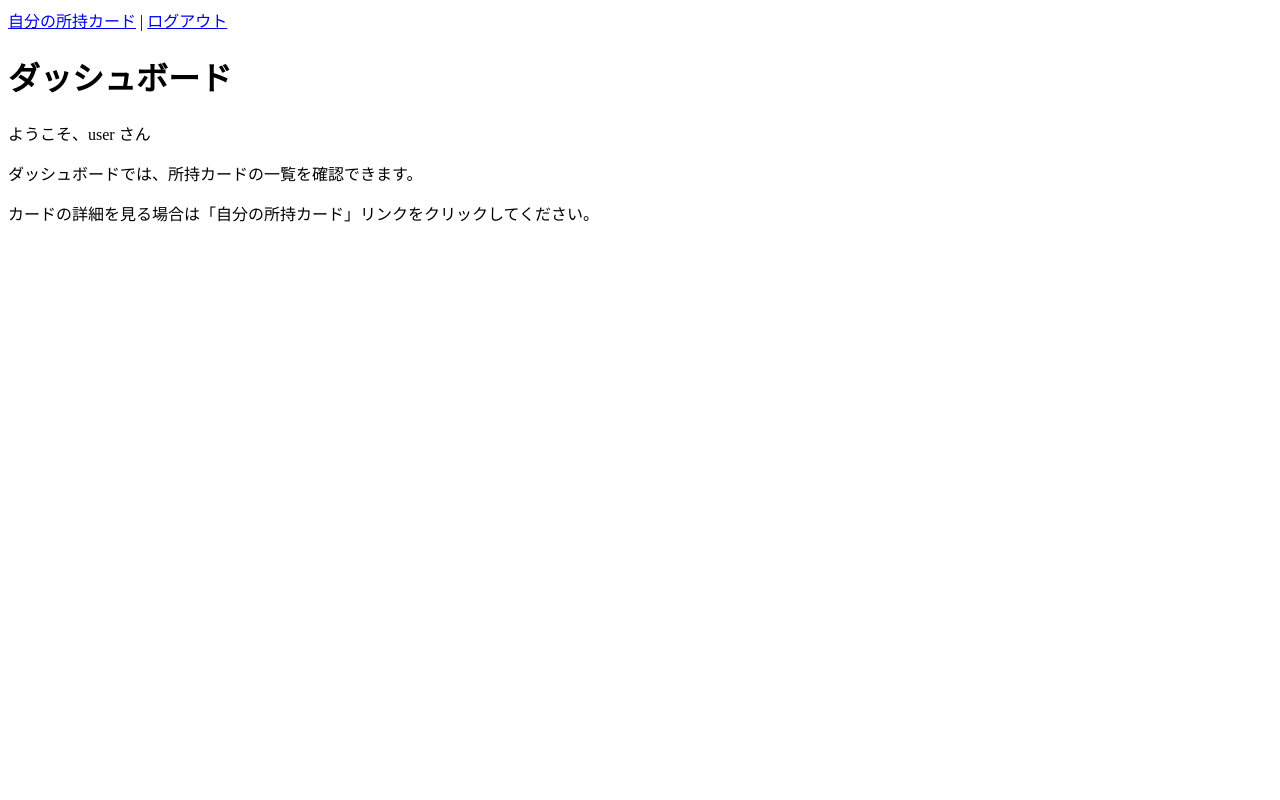
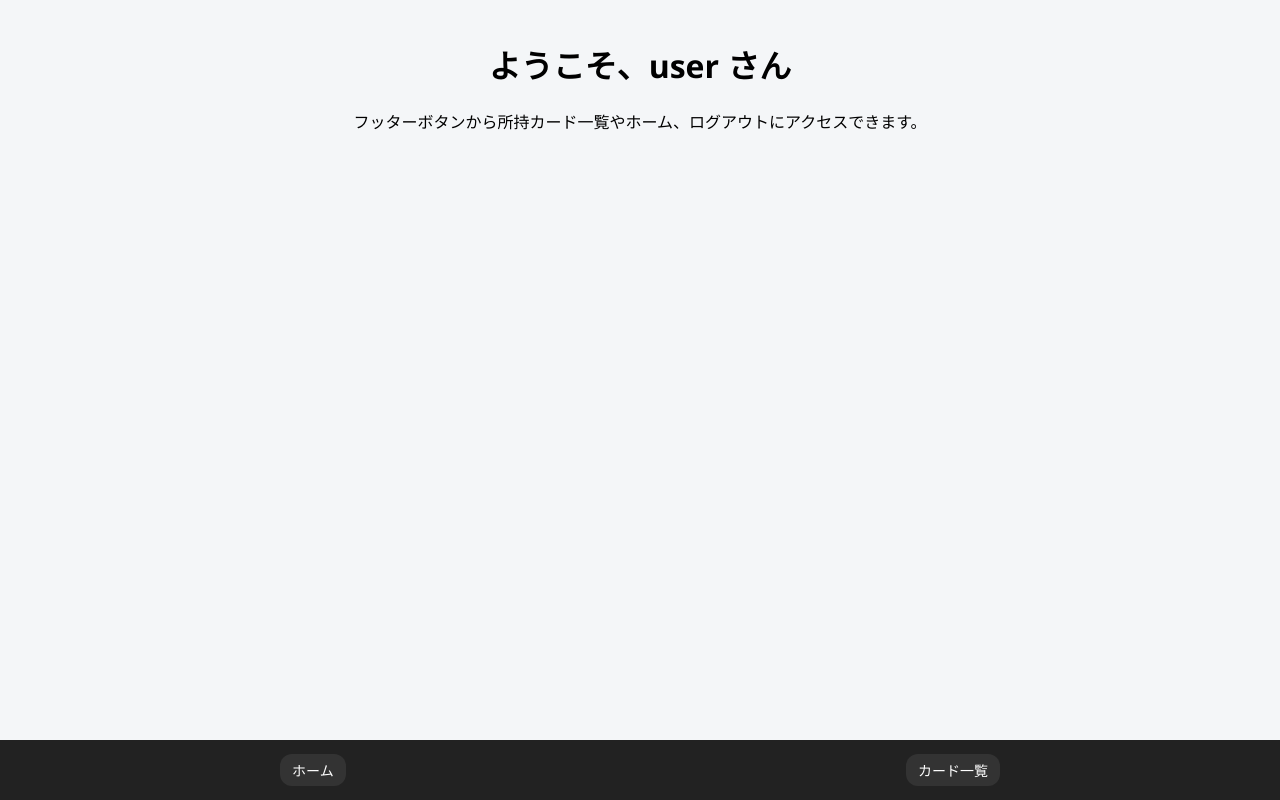
Before and after one commit to KTC-RuiYamaguchi/SecondAssignmentServerLinux, a PHP site: page /dashboard.php in a window 1280 px wide. Run offline with PHP 8.4, Linux system fonts and the light colour scheme; a user stored in the database is signed in; data comes from the database, SQL or seed files in the repository.

Commit message:
フッター実装

```diff
--- a/SocialGame/htdocs/dashboard.php
+++ b/SocialGame/htdocs/dashboard.php
@@ -14,7 +14,7 @@ try {
         PDO::ATTR_ERRMODE => PDO::ERRMODE_EXCEPTION
     ]);
 
-    // ログイン中ユーザーの名前を取得
+    // ログイン中ユーザーの名前取得
     $stmt = $pdo->prepare("SELECT user_name FROM users WHERE user_id = ?");
     $stmt->execute([$_SESSION['user_id']]);
     $row = $stmt->fetch(PDO::FETCH_ASSOC);
@@ -25,15 +25,38 @@ try {
     exit;
 }
 ?>
+<!DOCTYPE html>
+<html lang="ja">
+<head>
+<meta charset="UTF-8">
+<meta name="viewport" content="width=device-width, initial-scale=1.0">
+<title>ダッシュボード</title>
+<link rel="stylesheet" href="footer_style.css">
+<style>
+body {
+    margin:0;
+    font-family:"Segoe UI", Roboto, sans-serif;
+    background:#f4f6f8;
+    min-height:100vh;
+    display:flex;
+    flex-direction:column;
+}
 
-<nav>
-    <!-- プレイヤー用リンクのみ -->
-    <a href="user_cards_list.php">自分の所持カード</a> |
-    <a href="logout.php">ログアウト</a>
-</nav>
+main {
+    flex:1;
+    padding:20px;
+    text-align:center;
+}
+</style>
+</head>
+<body>
 
-<h1>ダッシュボード</h1>
-<p>ようこそ、<?= htmlspecialchars($user_name, ENT_QUOTES) ?> さん</p>
+<main>
+    <h1>ようこそ、<?= htmlspecialchars($user_name, ENT_QUOTES) ?> さん</h1>
+    <p>フッターボタンから所持カード一覧やホーム、ログアウトにアクセスできます。</p>
+</main>
 
-<p>ダッシュボードでは、所持カードの一覧を確認できます。</p>
-<p>カードの詳細を見る場合は「自分の所持カード」リンクをクリックしてください。</p>
+<?php include 'footer.php'; ?>
+
+</body>
+</html>
--- /dev/null
+++ b/SocialGame/htdocs/footer.php
@@ -0,0 +1,16 @@
+<div id="transitionOverlay"></div>
+
+<div class="footer">
+    <a class="footer-button" href="dashboard.php" onclick="event.preventDefault(); transitionTo(this.href)">ホーム</a>
+    <a class="footer-button" href="user_cards_list.php" onclick="event.preventDefault(); transitionTo(this.href)">カード一覧</a>
+    <!-- 他のボタンも追加可能 -->
+</div>
+
+<script>
+function transitionTo(url){
+    const overlay = document.getElementById('transitionOverlay');
+    overlay.style.pointerEvents = 'auto';
+    overlay.style.opacity = '1';
+    setTimeout(()=>{ window.location.href = url; }, 450);
+}
+</script>
--- /dev/null
+++ b/SocialGame/htdocs/footer_style.css
@@ -0,0 +1,42 @@
+/* フッター固定・スタイル */
+.footer {
+    position: fixed;
+    bottom:0;
+    left:0;
+    width:100%;
+    height:60px;
+    display:flex;
+    justify-content:space-around;
+    align-items:center;
+    background:#222;
+    z-index:99999;
+}
+
+.footer-button {
+    display: flex;
+    flex-direction: column;
+    align-items: center;
+    font-size: 14px;
+    color: #fff;
+    background: #333;
+    border-radius: 12px;
+    padding: 6px 12px;
+    cursor: pointer;
+    transition: transform .2s ease;
+    text-decoration: none;
+}
+
+.footer-button:hover {
+    transform: translateY(-6px);
+}
+
+/* ページ遷移オーバーレイ */
+#transitionOverlay {
+    position: fixed;
+    inset:0;
+    background:#fff;
+    z-index:100000;
+    opacity:0;
+    pointer-events:none;
+    transition: opacity .4s ease;
+}
```
Also changed, not shown: SocialGame/htdocs/user_cards_list.php (+6 -5 lines).
